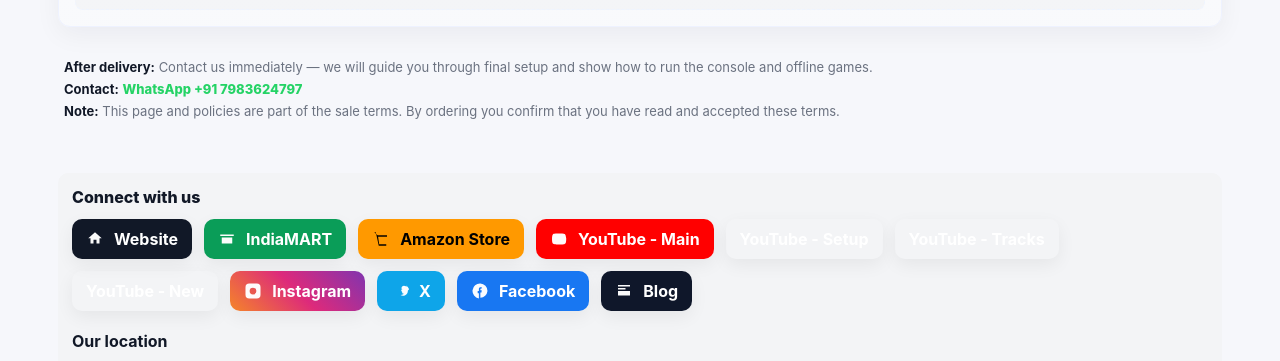
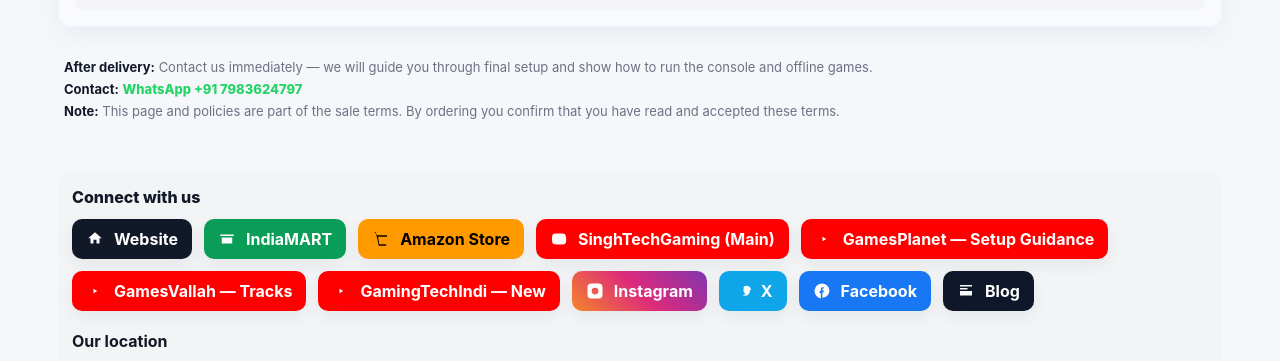
Before and after one commit to gamesplanet13/Renewedconsole, a plain HTML site: page index.html in a window 1280 px wide. Shown: the part 1912-2273 px from the top of the page. Drawn offline with Linux system fonts and the light colour scheme.

Commit message:
Update index.html

```diff
--- a/index.html
+++ b/index.html
@@ -129,7 +129,7 @@ header p{color:var(--muted);margin:6px 0 0;font-size:14px}
 .btn-website{background:#111827;color:#fff}
 .btn-indiamart{background:#0a9d58;color:#fff}
 .btn-amazon{background:#FF9900;color:#000}
-.btn-youtube{background:#FF0000;color:#fff}
+.btn-youtube{background:#FF0000;color:#fff} /* all YouTube use this */
 .btn-instagram{background:linear-gradient(45deg,#f58529,#dd2a7b,#8134af);color:#fff}
 .btn-x{background:#0ea5e9;color:#fff}
 .btn-facebook{background:#1877F2;color:#fff}
@@ -288,21 +288,25 @@ header p{color:var(--muted);margin:6px 0 0;font-size:14px}
         Amazon Store
       </a>
 
-      <a class="social-link btn-youtube" href="https://www.youtube.com/c/singhtechgaming" target="_blank" rel="noopener noreferrer nofollow me" aria-label="YouTube - Main">
+      <!-- ALL YouTube buttons use red color and show channel names -->
+      <a class="social-link btn-youtube" href="https://www.youtube.com/c/singhtechgaming" target="_blank" rel="noopener noreferrer nofollow me" aria-label="YouTube - SinghTechGaming (Main)">
         <svg viewBox="0 0 24 24" fill="currentColor" aria-hidden="true"><path d="M10 15l5-3-5-3zM21 8s-.2-1.4-.8-2c-.7-.8-1.5-.8-1.9-.9C15.7 4.8 12 4.8 12 4.8s-3.7 0-6.3.3c-.4 0-1.2.1-1.9.9C3.2 6.6 3 8 3 8S2.7 9.6 2.7 11.1v1.8C2.7 14.4 3 16 3 16s.2 1.4.8 2c.7.8 1.7.8 2.1.9 1.5.2 6.4.3 6.4.3s3.7 0 6.3-.3c.4 0 1.2-.1 1.9-.9.6-.6.8-2 .8-2s.3-1.6.3-3.1v-1.8C21.3 9.6 21 8 21 8z"/></svg>
-        YouTube - Main
+        SinghTechGaming (Main)
       </a>
 
-      <a class="social-link btn-youtube-setup" href="https://www.youtube.com/@gamesplanet13" target="_blank" rel="noopener noreferrer nofollow me" aria-label="YouTube - Setup/Guidance">
-        YouTube - Setup
+      <a class="social-link btn-youtube" href="https://www.youtube.com/@gamesplanet13" target="_blank" rel="noopener noreferrer nofollow me" aria-label="YouTube - GamesPlanet Setup Guidance">
+        <svg viewBox="0 0 24 24" fill="currentColor" aria-hidden="true"><path d="M10 15l5-3-5-3z"/></svg>
+        GamesPlanet — Setup Guidance
       </a>
 
-      <a class="social-link btn-youtube-tracks" href="https://www.youtube.com/@gamesvallah" target="_blank" rel="noopener noreferrer nofollow me" aria-label="YouTube - Tracks">
-        YouTube - Tracks
+      <a class="social-link btn-youtube" href="https://www.youtube.com/@gamesvallah" target="_blank" rel="noopener noreferrer nofollow me" aria-label="YouTube - GamesVallah (Tracks)">
+        <svg viewBox="0 0 24 24" fill="currentColor" aria-hidden="true"><path d="M10 15l5-3-5-3z"/></svg>
+        GamesVallah — Tracks
       </a>
 
-      <a class="social-link btn-youtube-new" href="https://www.youtube.com/@gamingtechindi" target="_blank" rel="noopener noreferrer nofollow me" aria-label="YouTube - New">
-        YouTube - New
+      <a class="social-link btn-youtube" href="https://www.youtube.com/@gamingtechindi" target="_blank" rel="noopener noreferrer nofollow me" aria-label="YouTube - GamingTechIndi (New)">
+        <svg viewBox="0 0 24 24" fill="currentColor" aria-hidden="true"><path d="M10 15l5-3-5-3z"/></svg>
+        GamingTechIndi — New
       </a>
 
       <a class="social-link btn-instagram" href="https://www.instagram.com/singhtech1/" target="_blank" rel="noopener noreferrer nofollow me" aria-label="Instagram">
@@ -334,13 +338,13 @@ header p{color:var(--muted);margin:6px 0 0;font-size:14px}
         title="Google Map - Invent Computers & Games Planet Rampur"></iframe>
 
       <div class="map-actions">
-        <!-- Open place in Maps (short link provided by you) -->
+        <!-- Open place in Maps (short link provided earlier) -->
         <a class="map-btn" href="https://maps.app.goo.gl/3EdTqEw37URqFSMU8" target="_blank" rel="noopener noreferrer">Open in Google Maps</a>
 
-        <!-- Directions button (opens Google Maps directions to coordinates) -->
-        <a class="map-btn" href="https://www.google.com/maps/dir/?api=1&destination=28.7831285,79.0245045" target="_blank" rel="noopener noreferrer">Get directions</a>
+        <!-- GET DIRECTIONS: exact URL you provided -->
+        <a class="map-btn" href="https://www.google.com/maps/dir/28.7725003,79.0306025/Invent+Computers+%26+Games+Planet+Rampur,+Radha+Road,+JK's+tyre+Front+of+Raza+suger+mill+gate,+gurdwara+road,+Adarsh+Colony,+Civil+Lines,+Rampur,+Uttar+Pradesh/@28.7777301,79.0230641,16z/data=!3m1!4b1!4m9!4m8!1m1!4e1!1m5!1m1!1s0x390a92aa19d1975f:0x75b8dc5d12a87650!2m2!1d79.0245045!2d28.7831285?entry=ttu&g_ep=EgoyMDI1MDkwMy4wIKXMDSoASAFQAw%3D%3D" target="_blank" rel="noopener noreferrer">Get directions</a>
 
-        <!-- View larger map (uses same short link) -->
+        <!-- View larger map (short link) -->
         <a class="map-btn" href="https://maps.app.goo.gl/3EdTqEw37URqFSMU8" target="_blank" rel="noopener noreferrer">View larger map</a>
       </div>
 
@@ -370,7 +374,7 @@ header p{color:var(--muted);margin:6px 0 0;font-size:14px}
 
 <script>
 /* ---------- PRODUCTS DATA ----------
-   Keep IDs p1..p5. Removed duplicate p6. Update images/prices if needed. */
+   Keep IDs p1..p5. Update images/prices if needed. */
 const PRODUCTS = [
   { id: 'p1', title:'PS4 Pro (Imported) — 1TB', fw:'9.0', games:'12–15', warranty:'1 month', storage:'1TB', price:34999, image:'Ps4pro1tb9.0.jpeg' },
   { id: 'p2', title:'PS4 Slim (Imported Japanese) — 1TB (White)', fw:'12.02', games:'12–15', warranty:'1 month', storage:'1TB', price:25500, image:'Ps4slim1tb12.02wht.jpeg' },
```
